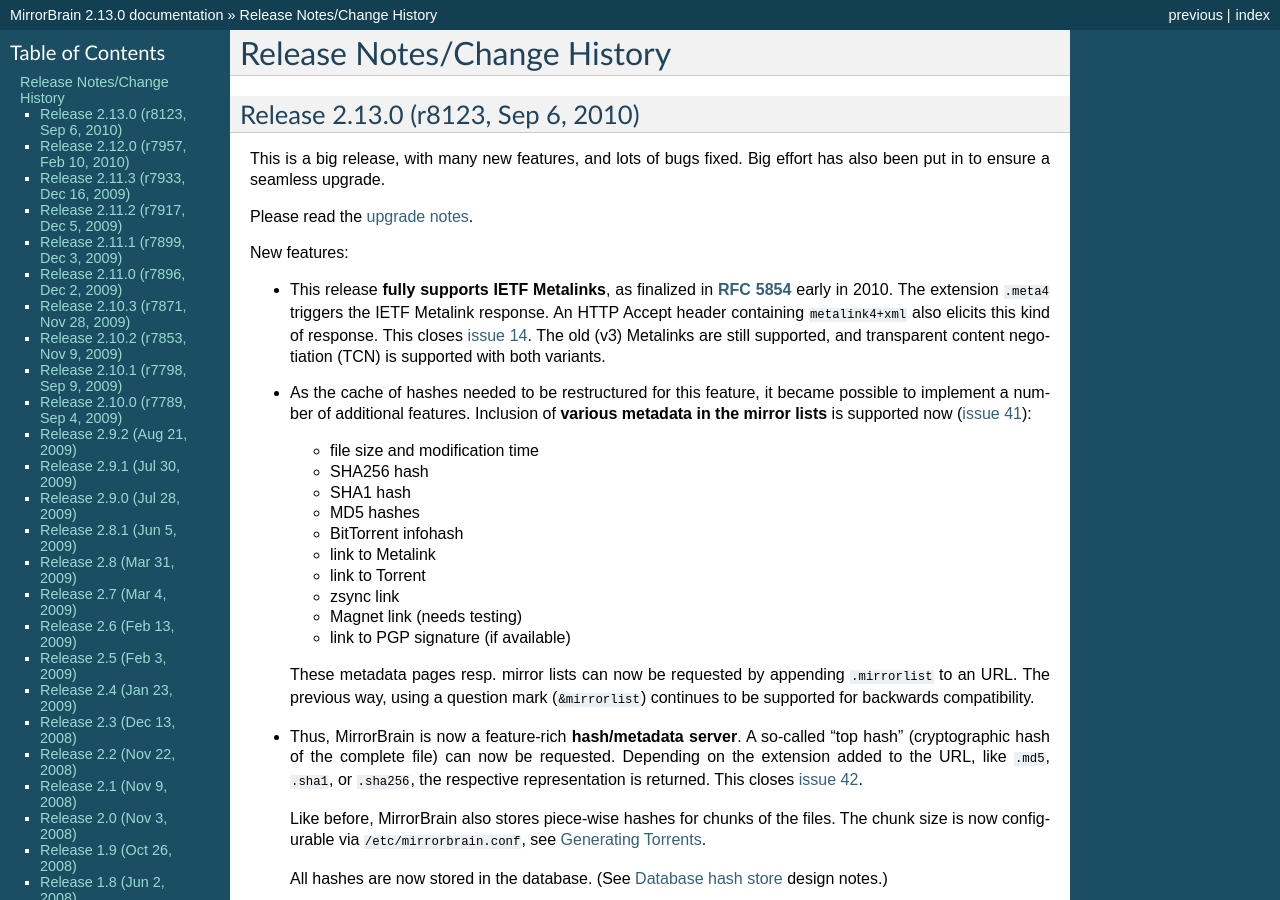
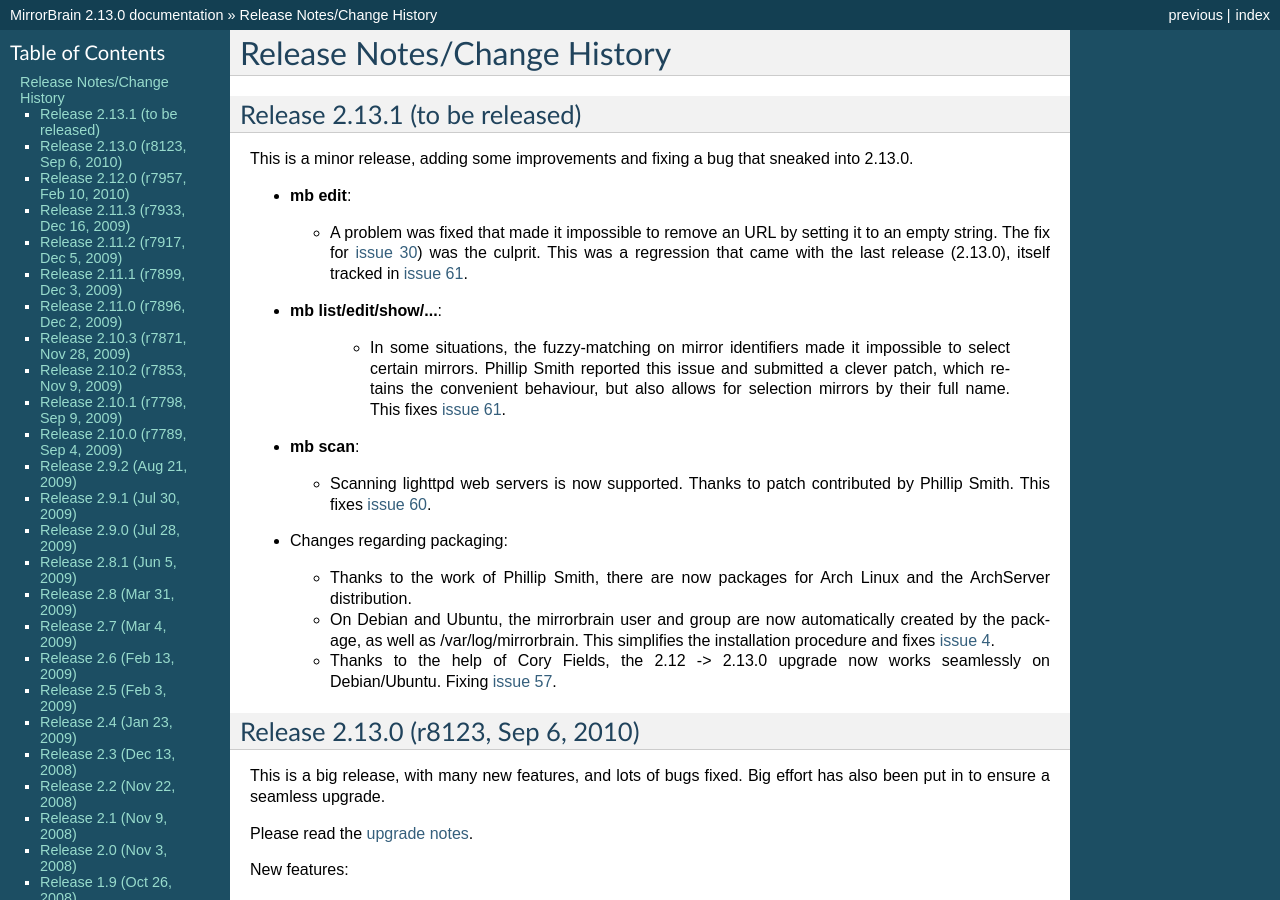
Before and after one commit to hayalci/mirrorbrain, a Sphinx documentation site: the page built from docs/changes.rst, in a window 1280 px wide and 900 px high. Built offline with Sphinx 7.4.7, drawn with Linux system fonts in a browser that asks for light colours.

Commit message:
release notes for planned 2.13.1 release
git-svn-id: http://svn.mirrorbrain.org/svn/mirrorbrain/trunk@8133 2d291e14-ff0c-0410-a3fa-d5caa9871f55

```diff
--- a/docs/changes.rst
+++ b/docs/changes.rst
@@ -2,6 +2,54 @@
 
 Release Notes/Change History
 ============================
+
+Release 2.13.1 (to be released)
+-------------------------------
+
+This is a minor release, adding some improvements and fixing a bug that sneaked
+into 2.13.0.
+
+* :program:`mb edit`:
+
+  - A problem was fixed that made it impossible to remove an URL by setting it
+    to an empty string. The fix for `issue 30`_) was the culprit. This was a
+    regression that came with the last release (2.13.0), itself tracked in
+    `issue 61`_.
+
+* :program:`mb list/edit/show/...`:
+
+   - In some situations, the fuzzy-matching on mirror identifiers made it
+     impossible to select certain mirrors. Phillip Smith reported this
+     issue and submitted a clever patch, which retains the convenient
+     behaviour, but also allows for selection mirrors by their full name.
+     This fixes `issue 61`_.
+
+* :program:`mb scan`:
+
+  - Scanning lighttpd web servers is now supported. Thanks to patch contributed
+    by Phillip Smith. This fixes `issue 60`_.
+
+
+* Changes regarding packaging:
+
+  - Thanks to the work of Phillip Smith, there are now packages for Arch Linux
+    and the ArchServer distribution.
+
+  - On Debian and Ubuntu, the mirrorbrain user and group are now automatically
+    created by the package, as well as /var/log/mirrorbrain. This simplifies
+    the installation procedure and fixes `issue 4`_.
+
+  - Thanks to the help of Cory Fields, the 2.12 -> 2.13.0 upgrade now works
+    seamlessly on Debian/Ubuntu. Fixing `issue 57`_.
+
+
+
+.. _`issue 4`: http://mirrorbrain.org/issues/issue4
+.. _`issue 30`: http://mirrorbrain.org/issues/issue30
+.. _`issue 57`: http://mirrorbrain.org/issues/issue57
+.. _`issue 60`: http://mirrorbrain.org/issues/issue60
+.. _`issue 61`: http://mirrorbrain.org/issues/issue61
+
 
 
 Release 2.13.0 (r8123, Sep 6, 2010)
```
